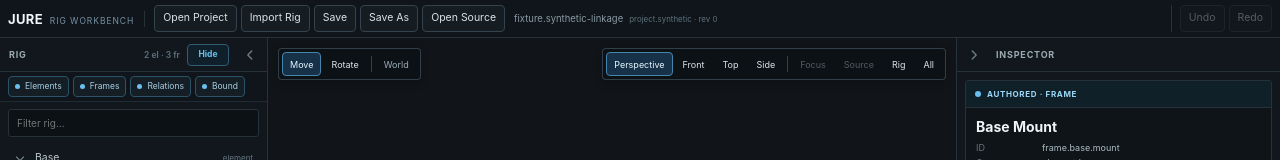
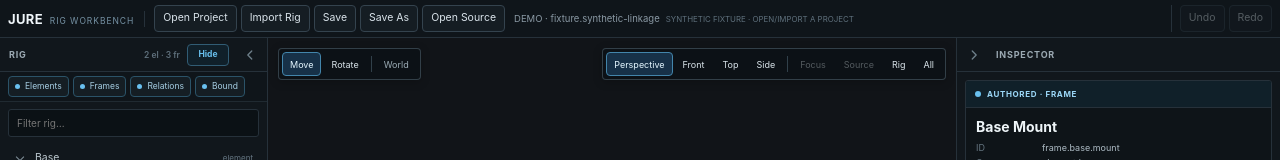
Before and after one commit to Jozzpoly/Jozz-Universal-Rig-Editor, a React (Vite) app: page / in a window 1280 px wide. Shown: the top 160 px of the page. Built offline with nearby package versions, Linux system fonts and the light colour scheme.

Commit message:
ui: mark synthetic startup fixture as demo

```diff
--- a/src/app/workspace/TopBar.tsx
+++ b/src/app/workspace/TopBar.tsx
@@ -14,6 +14,7 @@ interface TopBarProps {
 }
 
 export function TopBar({ projectId, documentId, revision, canUndo, canRedo, onOpenProject, onImportRig, onSave, onSaveAs, onOpenSource, onUndo, onRedo }: TopBarProps) {
+  const syntheticFixture = projectId === 'project.synthetic';
   return (
     <>
       <div className="brand-block"><strong>JURE</strong><span>Rig Workbench</span></div>
@@ -25,7 +26,8 @@ export function TopBar({ projectId, documentId, revision, canUndo, canRedo, onOp
         <button onClick={onOpenSource}>Open Source</button>
       </div>
       <div className="document-chip" title={`${projectId} · ${documentId} · revision ${revision}`}>
-        <span>{documentId}</span><small>{projectId} · rev {revision}</small>
+        <span>{syntheticFixture ? `DEMO · ${documentId}` : documentId}</span>
+        <small>{syntheticFixture ? 'SYNTHETIC FIXTURE · OPEN/IMPORT A PROJECT' : `${projectId} · rev ${revision}`}</small>
       </div>
       <div className="history-actions">
         <button disabled={!canUndo} onClick={onUndo}>Undo</button>
```
